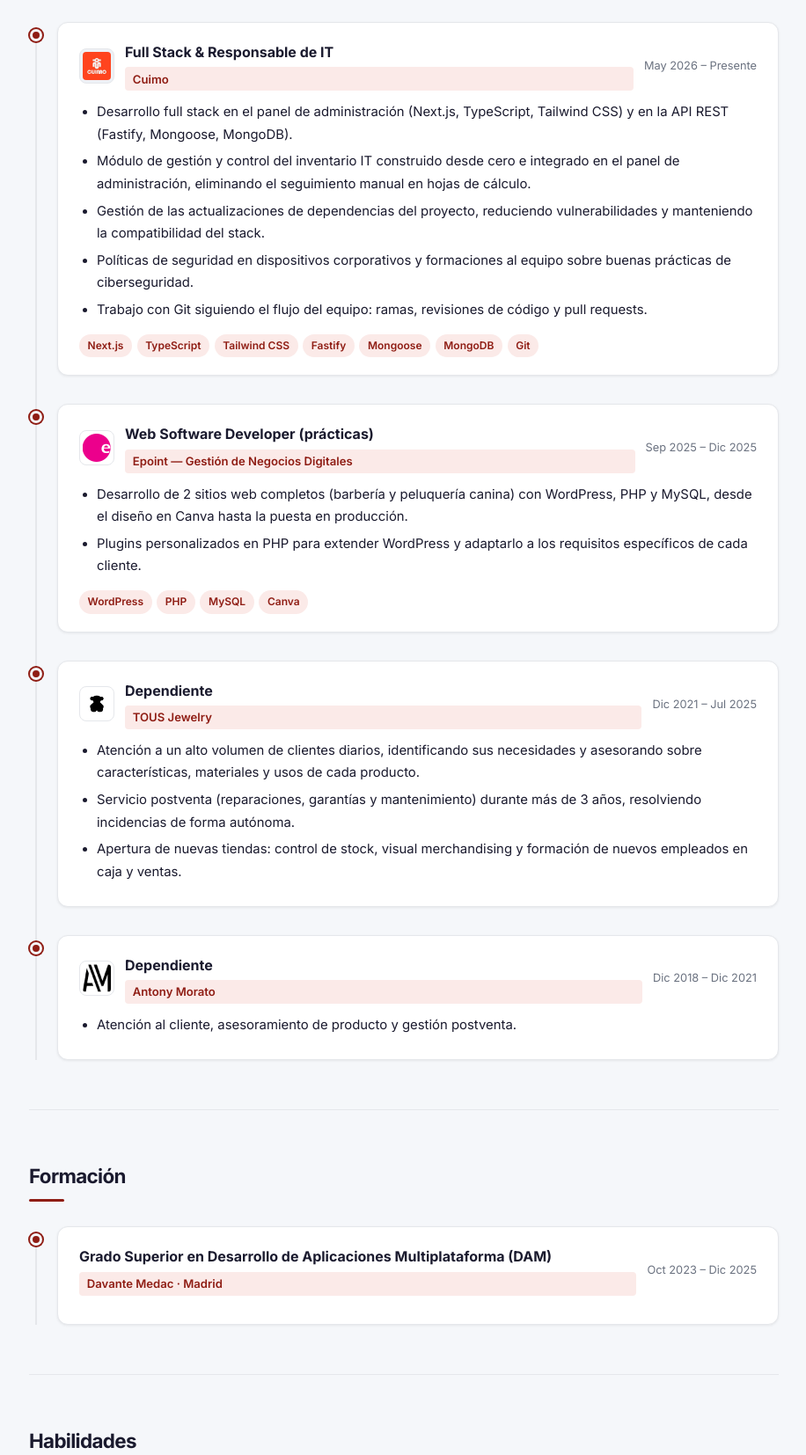
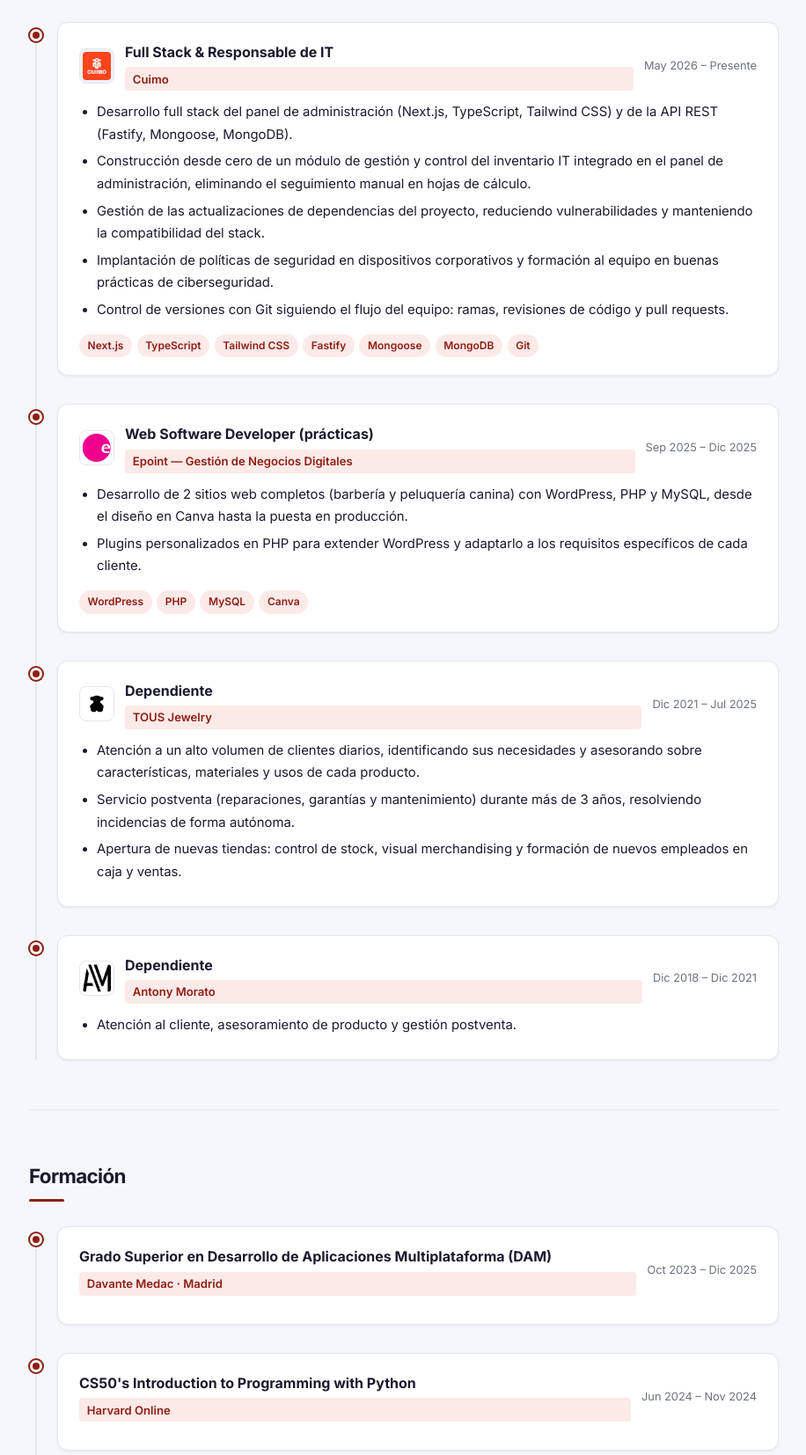
Before and after one commit to niet8/niet8.github.io, a plain HTML site: page index.html in a window 1280 px wide. Shown: the part 1146-2800 px from the top of the page at 88% size, without its empty margins (181-1097 px from the left). Drawn offline with Linux system fonts and the light colour scheme.

Commit message:
feat: apply review feedback to portfolio content

```diff
--- a/index.html
+++ b/index.html
@@ -82,7 +82,7 @@
 
       <section id="about" class="section reveal">
         <h2 class="section-title">Sobre mí</h2>
-        <p class="about-text">Desarrollador full stack con Grado Superior en Desarrollo de Aplicaciones Multiplataforma (DAM) y responsable del área tecnológica en Cuimo. Trabajo en el panel de administración con Next.js, TypeScript y Tailwind CSS y en la API REST con Fastify, Mongoose y MongoDB, y gestiono la infraestructura IT de la empresa. He construido desde cero un módulo de gestión del inventario IT que sustituyó el seguimiento manual en hojas de cálculo, mantengo al día las dependencias del proyecto e imparto formaciones de ciberseguridad al equipo. Llegué al desarrollo después de varios años de atención al cliente en retail, una experiencia que me ayuda a entender qué necesita quien usa lo que construyo. Sigo formándome de forma constante, con especial interés en el desarrollo asistido por IA.</p>
+        <p class="about-text">Desarrollador full stack con Grado Superior en Desarrollo de Aplicaciones Multiplataforma (DAM). En Cuimo trabajo en el panel de administración con Next.js, TypeScript y Tailwind CSS y en la API REST con Fastify, Mongoose y MongoDB, y me encargo de la gestión IT de la empresa: dispositivos, seguridad y soporte al equipo. He construido desde cero un módulo de gestión del inventario IT que sustituyó el seguimiento manual en hojas de cálculo, mantengo al día las dependencias del proyecto e imparto formaciones de ciberseguridad al equipo. Llegué al desarrollo después de varios años de atención al cliente en retail, una experiencia que me ayuda a entender qué necesita quien usa lo que construyo. Sigo formándome de forma constante, con especial interés en el desarrollo asistido por IA.</p>
       </section>
 
       <section id="experience" class="section reveal">
@@ -101,11 +101,11 @@
                 <time class="timeline-date">May 2026 – Presente</time>
               </div>
               <ul>
-                <li>Desarrollo full stack en el panel de administración (Next.js, TypeScript, Tailwind CSS) y en la API REST (Fastify, Mongoose, MongoDB).</li>
-                <li>Módulo de gestión y control del inventario IT construido desde cero e integrado en el panel de administración, eliminando el seguimiento manual en hojas de cálculo.</li>
+                <li>Desarrollo full stack del panel de administración (Next.js, TypeScript, Tailwind CSS) y de la API REST (Fastify, Mongoose, MongoDB).</li>
+                <li>Construcción desde cero de un módulo de gestión y control del inventario IT integrado en el panel de administración, eliminando el seguimiento manual en hojas de cálculo.</li>
                 <li>Gestión de las actualizaciones de dependencias del proyecto, reduciendo vulnerabilidades y manteniendo la compatibilidad del stack.</li>
-                <li>Políticas de seguridad en dispositivos corporativos y formaciones al equipo sobre buenas prácticas de ciberseguridad.</li>
-                <li>Trabajo con Git siguiendo el flujo del equipo: ramas, revisiones de código y pull requests.</li>
+                <li>Implantación de políticas de seguridad en dispositivos corporativos y formación al equipo en buenas prácticas de ciberseguridad.</li>
+                <li>Control de versiones con Git siguiendo el flujo del equipo: ramas, revisiones de código y pull requests.</li>
               </ul>
               <div class="stack-tags">
                 <span class="tag">Next.js</span><span class="tag">TypeScript</span><span class="tag">Tailwind CSS</span><span class="tag">Fastify</span><span class="tag">Mongoose</span><span class="tag">MongoDB</span><span class="tag">Git</span>
@@ -190,6 +190,32 @@
             </div>
           </div>
 
+          <div class="timeline-item reveal">
+            <div class="timeline-marker"></div>
+            <div class="timeline-body">
+              <div class="timeline-meta">
+                <div class="timeline-meta-text">
+                  <h3 class="timeline-role">CS50's Introduction to Programming with Python</h3>
+                  <span class="timeline-company">Harvard Online</span>
+                </div>
+                <time class="timeline-date">Jun 2024 – Nov 2024</time>
+              </div>
+            </div>
+          </div>
+
+          <div class="timeline-item reveal">
+            <div class="timeline-marker"></div>
+            <div class="timeline-body">
+              <div class="timeline-meta">
+                <div class="timeline-meta-text">
+                  <h3 class="timeline-role">CS50's Introduction to Cybersecurity</h3>
+                  <span class="timeline-company">Harvard Online</span>
+                </div>
+                <time class="timeline-date">Jul 2024 – Sep 2024</time>
+              </div>
+            </div>
+          </div>
+
         </div>
       </section>
 
@@ -254,7 +280,7 @@
           </div>
 
           <div class="skill-category">
-            <h3>Bases de datos, Auth &amp; CMS</h3>
+            <h3>Bases de datos &amp; CMS</h3>
             <div class="skill-items">
               <div class="skill-item">
                 <img src="https://cdn.jsdelivr.net/gh/devicons/devicon@v2.16.0/icons/mongodb/mongodb-original.svg" alt="MongoDB" width="32" height="32">
```
Also changed, not shown: 1 other file.
